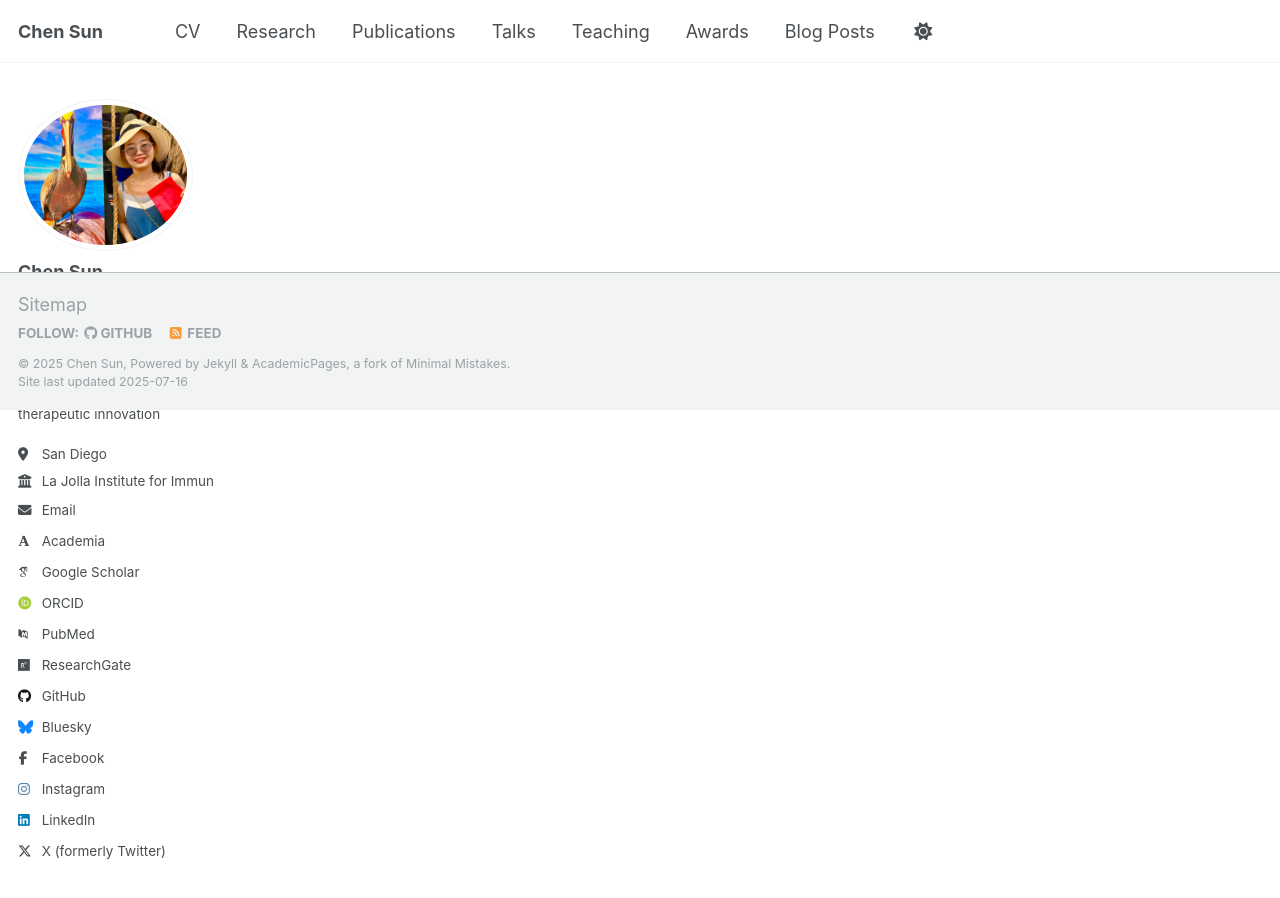
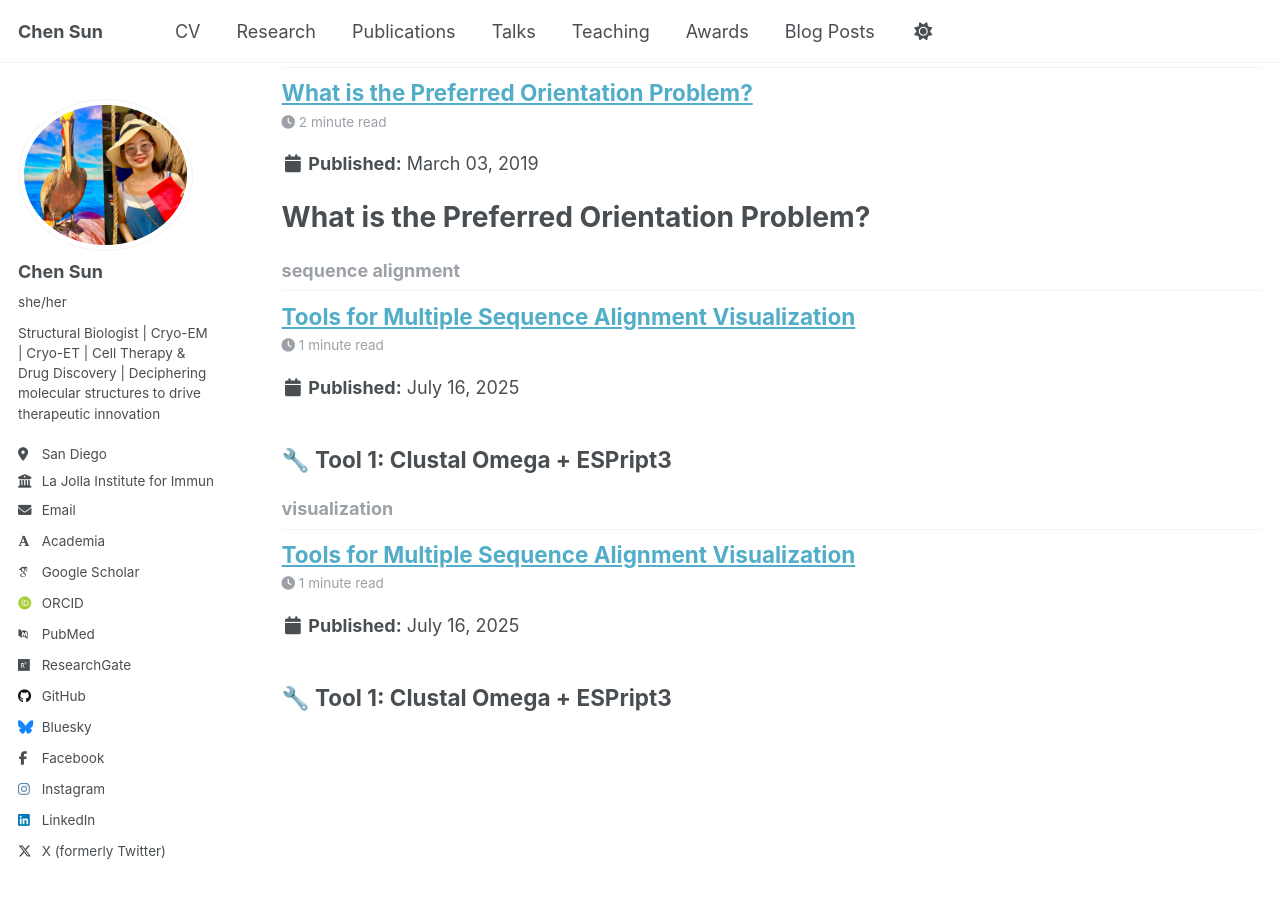
Before and after one commit to sun647/sun647.github.io, a Jekyll site: the page built from _pages/tag-archive.html, in a window 1280 px wide and 900 px high, scrolled down 4743 px. Built offline with Jekyll 4.4.1, drawn with Linux system fonts in a browser that asks for light colours; some web fonts are replaced; a script that is not in the unit is left out; some of the changed text lies outside the part shown.

Commit message:
Update 2025-7-16-sequencealignment.md

```diff
--- a/_posts/2025-7-16-sequencealignment.md
+++ b/_posts/2025-7-16-sequencealignment.md
@@ -1,6 +1,12 @@
-# Tools for Multiple Sequence Alignment Visualization
-
-
+---
+title: 'Tools for Multiple Sequence Alignment Visualization'
+date: 2025-07-16
+permalink: /posts/blog-post-7/
+tags:
+  - sequence alignment
+  - visualization
+  - figure making
+---
 
 ## 🔧 Tool 1: Clustal Omega + ESPript3
 
```
